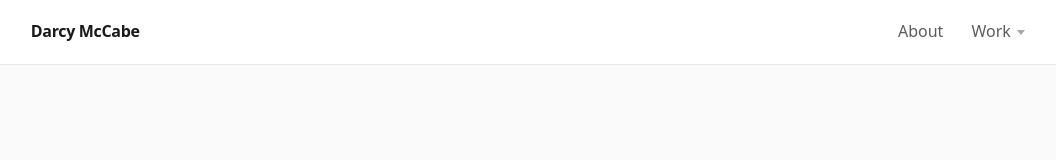
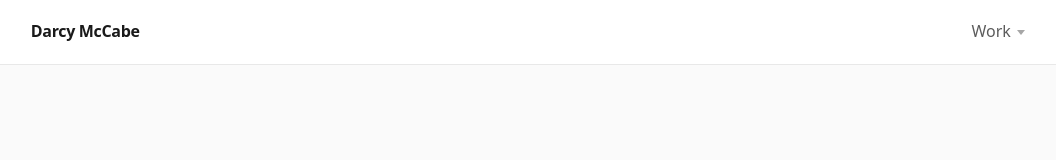
Before and after one commit to MsDarcy/portfolio-site, a Next.js app: page /work/api-onboarding in a window 1280 px wide. Shown: the top 160 px of the page, without its empty margins (110-1166 px from the left). Built offline with nearby package versions, Linux system fonts and the light colour scheme.

Commit message:
Updated nav structure

```diff
--- a/components/HeaderNav.tsx
+++ b/components/HeaderNav.tsx
@@ -1,6 +1,5 @@
 "use client";
 
-import Link from "next/link";
 import { usePathname } from "next/navigation";
 import { workNavItems } from "@/lib/nav";
 import { WorkDropdown } from "./WorkDropdown";
@@ -10,9 +9,6 @@ export function HeaderNav() {
 
   return (
     <nav className="site-nav" aria-label="Primary">
-      <Link href="/" className="site-nav__link">
-        About
-      </Link>
       <WorkDropdown key={pathname} items={workNavItems} />
     </nav>
   );
```
